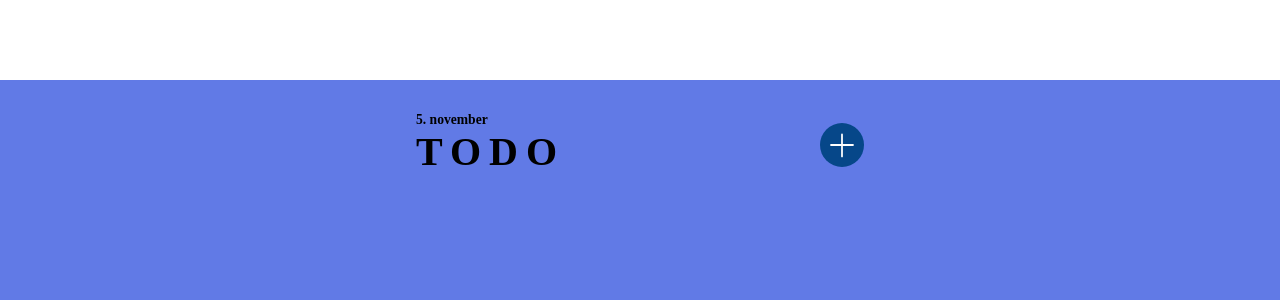
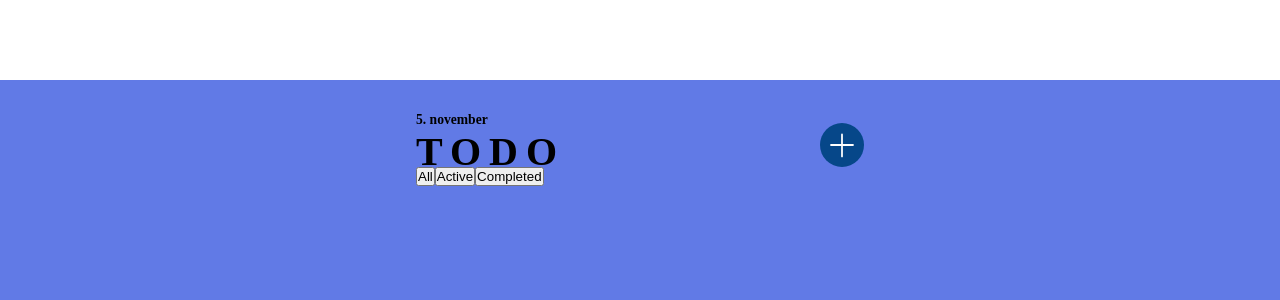
Before and after one commit to terjeee/to-do, a React (Create React App) app: page / in a window 1280 px wide. Shown: the top 300 px of the page. Built offline with nearby package versions, Linux system fonts and the light colour scheme; a web font is replaced by a local one.

Commit message:
(fiks output-- gjør state om til todoList)

```diff
--- a/src/ToDo/ToDoList/ToDoList.module.scss
+++ b/src/ToDo/ToDoList/ToDoList.module.scss
@@ -1,5 +1,6 @@
 .list {
   li {
+    list-style: none;
     list-style-position: inside;
 
     &:hover {
--- a/src/ToDo/ToDoList/ToDoList.tsx
+++ b/src/ToDo/ToDoList/ToDoList.tsx
@@ -1,28 +1,48 @@
-import { useDispatch } from "react-redux";
-import { TODO_REMOVE } from "../../store/slices/sliceToDo";
+import { useState } from "react";
+
+import ToDoListItem from "./components/ToDoListItem";
 
 import styles from "./ToDoList.module.scss";
 
 interface Props {
-  list: { id: string; todo: string }[];
+  list: { id: string; todo: string; active: boolean }[];
 }
 
 export default function ToDoList(props: Props) {
-  const reduxDispatch = useDispatch();
-
-  const handleDeleteToDo = (event: React.MouseEvent<HTMLElement>) => {
-    const targetId = event.currentTarget.id;
-    console.log(targetId);
-    reduxDispatch(TODO_REMOVE({ id: targetId }));
-  };
+  const [displayList, setDisplayList] = useState("all");
 
   return (
-    <ul className={styles.list}>
-      {props.list.map((todo) => (
-        <li key={todo.id} id={todo.id} onClick={handleDeleteToDo}>
-          {todo.todo}
-        </li>
-      ))}
-    </ul>
+    <div>
+      {displayList === "all" && (
+        <ul className={styles.list}>
+          {props.list.map((todo) => (
+            <ToDoListItem key={todo.id} id={todo.id} todo={todo.todo} />
+          ))}
+        </ul>
+      )}
+      {displayList === "active" && (
+        <ul>
+          {props.list
+            .filter((todo) => todo.active)
+            .map((todo) => (
+              <ToDoListItem key={todo.id} id={todo.id} todo={todo.todo} />
+            ))}
+        </ul>
+      )}
+      {displayList === "completed" && (
+        <ul>
+          {props.list
+            .filter((todo) => !todo.active)
+            .map((todo) => (
+              <ToDoListItem key={todo.id} id={todo.id} todo={todo.todo} />
+            ))}
+        </ul>
+      )}
+      <div>
+        <button onClick={() => setDisplayList("all")}>All</button>
+        <button onClick={() => setDisplayList("active")}>Active</button>
+        <button onClick={() => setDisplayList("completed")}>Completed</button>
+      </div>
+    </div>
   );
 }
```
